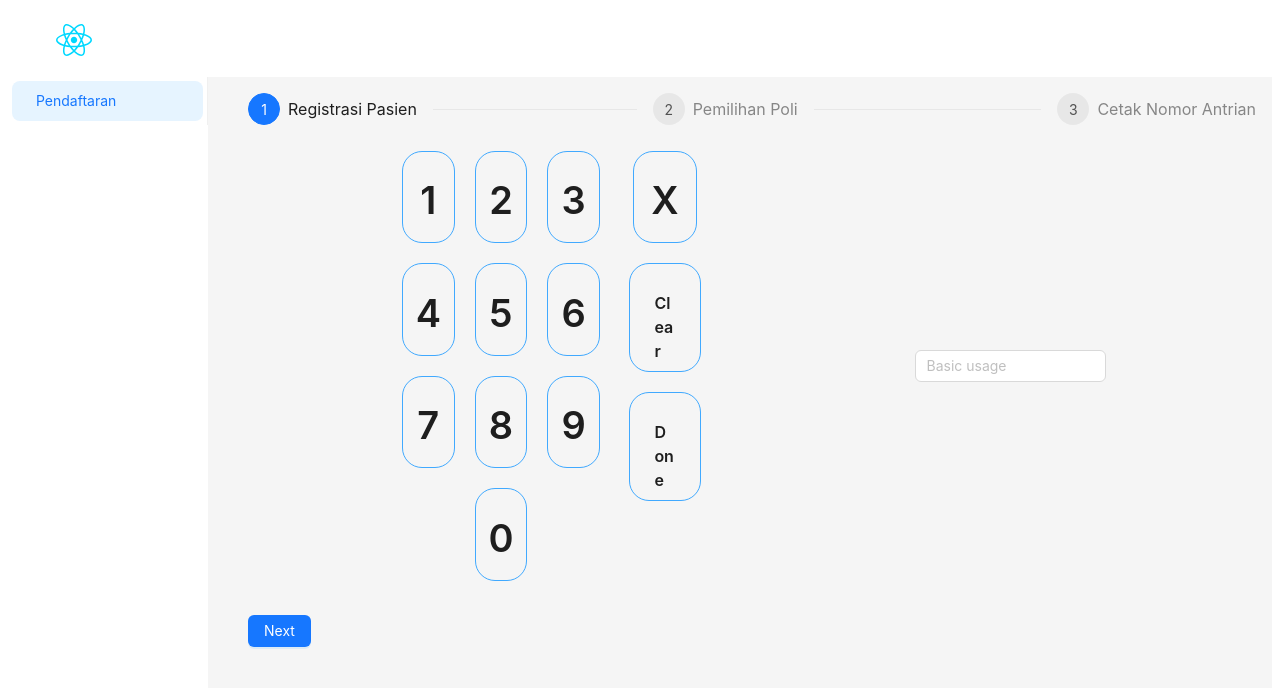
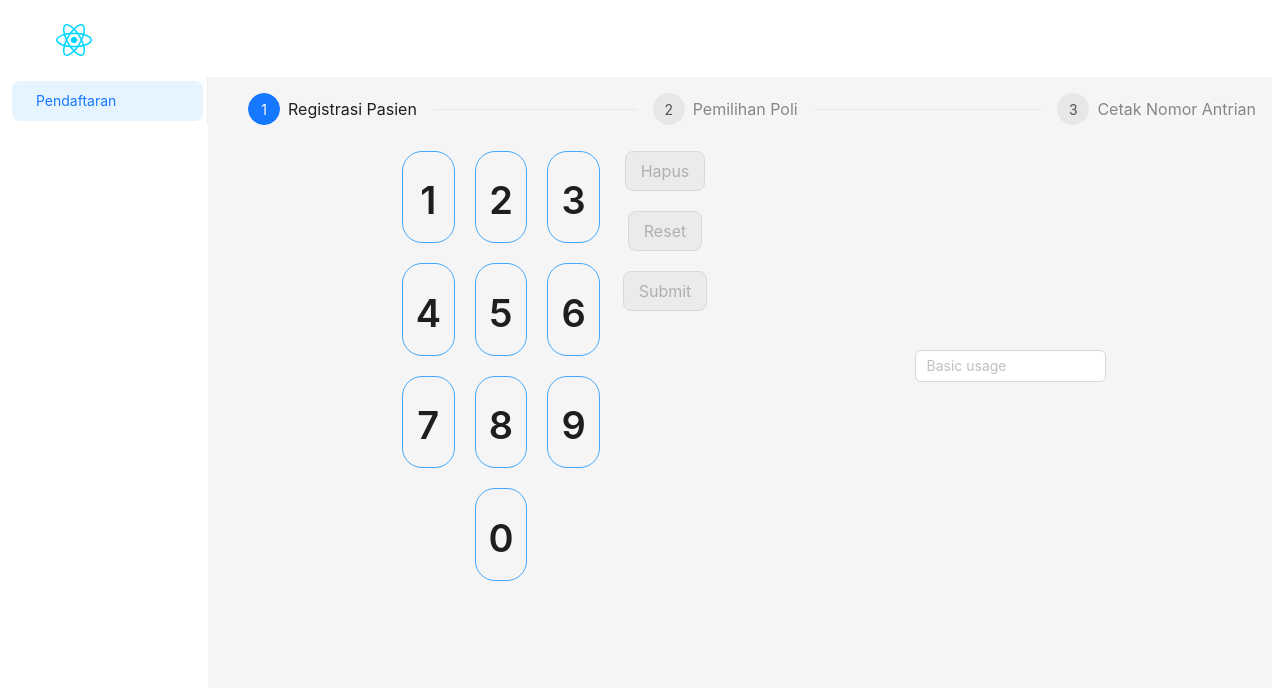
Before and after one commit to feriksan/rsudPuriHusada, a React (Vite) app: page / in a window 1280 px wide. Shown: the top 688 px of the page. Built offline with nearby package versions, Linux system fonts and the light colour scheme; what @react-pdf/renderer would draw is missing.

Commit message:
disable button when input is null

```diff
--- a/src/component/FingerInput/FingerInput.jsx
+++ b/src/component/FingerInput/FingerInput.jsx
@@ -1,9 +1,9 @@
 // import React from 'react';
-import {Col, Row} from 'antd';
+import {Col, Row, Button} from 'antd';
 import '../../assets/disableBlock.css'
 import FingertipButton from "./FingertipButton.jsx";
 
-const FingerInput = ({setNumber, clearForm, backspace, submit}) => {
+const FingerInput = ({setNumber, clearForm, backspace, submit, numbers}) => {
     const handleClick = (event, number) =>{
         switch (event.detail){
             case 1:{
@@ -25,34 +25,34 @@ const FingerInput = ({setNumber, clearForm, backspace, submit}) => {
             <Row>
                 <Col span={10}>
                     <Row gutter={48} justify={"center"} align={"middle"}>
-                        <FingertipButton text={1} click={handleClick} size={5} fontSize={10}/>
-                        <FingertipButton text={2} click={handleClick} size={5} fontSize={10}/>
-                        <FingertipButton text={3} click={handleClick} size={5} fontSize={10}/>
+                        <FingertipButton text={1} click={handleClick} size={5} fontSize={10} type={"finger"}/>
+                        <FingertipButton text={2} click={handleClick} size={5} fontSize={10} type={"finger"}/>
+                        <FingertipButton text={3} click={handleClick} size={5} fontSize={10} type={"finger"}/>
                     </Row>
                     <Row gutter={48} justify={"center"} align={"middle"}>
-                        <FingertipButton text={4} click={handleClick} size={5} fontSize={10}/>
-                        <FingertipButton text={5} click={handleClick} size={5} fontSize={10}/>
-                        <FingertipButton text={6} click={handleClick} size={5} fontSize={10}/>
+                        <FingertipButton text={4} click={handleClick} size={5} fontSize={10} type={"finger"}/>
+                        <FingertipButton text={5} click={handleClick} size={5} fontSize={10} type={"finger"}/>
+                        <FingertipButton text={6} click={handleClick} size={5} fontSize={10} type={"finger"}/>
                     </Row>
                     <Row gutter={48} justify={"center"} align={"middle"}>
-                        <FingertipButton text={7} click={handleClick} size={5} fontSize={10}/>
-                        <FingertipButton text={8} click={handleClick} size={5} fontSize={10}/>
-                        <FingertipButton text={9} click={handleClick} size={5} fontSize={10}/>
+                        <FingertipButton text={7} click={handleClick} size={5} fontSize={10} type={"finger"}/>
+                        <FingertipButton text={8} click={handleClick} size={5} fontSize={10} type={"finger"}/>
+                        <FingertipButton text={9} click={handleClick} size={5} fontSize={10} type={"finger"}/>
                     </Row>
                     <Row gutter={48} justify={"center"} align={"middle"}>
-                        <FingertipButton text={0} click={handleClick} size={5} fontSize={10}/>
+                        <FingertipButton text={0} click={handleClick} size={5} fontSize={10} type={"finger"}/>
                     </Row>
                 </Col>
 
                 <Col span={6}>
                     <Row gutter={48} justify={"center"} align={"middle"}>
-                        <FingertipButton text={"X"} click={backspace} size={9} fontSize={10}/>
+                        <FingertipButton text={"Hapus"} click={backspace} size={9} fontSize={10} type={"button"} disabled={numbers.length <= 0}/>
                     </Row>
                     <Row gutter={48} justify={"center"} align={"middle"}>
-                        <FingertipButton text={"Clear"} click={clearForm} size={10} fontSize={5}/>
+                        <FingertipButton text={"Reset"} click={clearForm} size={10} fontSize={5} type={"button"} disabled={numbers.length <= 0}/>
                     </Row>
                     <Row gutter={48} justify={"center"} align={"middle"}>
-                        <FingertipButton text={"Done"} click={submit} size={10} fontSize={5}/>
+                        <FingertipButton text={"Submit"} click={submit} size={10} fontSize={5} type={"button"} disabled={numbers.length <= 0}/>
                     </Row>
                 </Col>
             </Row>
--- a/src/component/FingerInput/FingertipButton.jsx
+++ b/src/component/FingerInput/FingertipButton.jsx
@@ -1,4 +1,4 @@
-import {Col, Flex, Typography} from "antd";
+import {Button, Col, Flex, Typography} from "antd";
 const { Title } = Typography;
 import '../../assets/disableBlock.css'
 
@@ -7,13 +7,27 @@ const button = {
     borderRadius: 20,
     margin:'10px',
 };
-const FingertipButton = ({text, click, size, fontSize}) => {
+const buttonFunction = {
+    margin:'10px',
+};
+const FingertipButton = ({text, click, size, fontSize, type, disabled}) => {
     return(
+        <>
+        {type === "finger" ?
         <Col span={size} style={button} onClick={() => click(event, text)}>
             <Flex align="center" justify="center" vertical>
                 <Title className="disable-text-selection" level={fontSize}>{text.toString()}</Title>
             </Flex>
         </Col>
+            :
+        <Col span={size} style={buttonFunction}>
+        <Flex align="center" justify="center" vertical>
+            <Button type="primary" size="large" onClick={() => click(event, text)} disabled={disabled}>
+                {text}
+            </Button>
+        </Flex>
+        </Col>}
+        </>
     )
 }
 export default FingertipButton
--- a/src/component/Penjadwalan.jsx
+++ b/src/component/Penjadwalan.jsx
@@ -7,13 +7,12 @@ import {add} from "../features/penjadwalan/saveJadwal.js";
 
 const api = new Api()
 const helper = new Helper()
-const Penjadwalan = () => {
+const Penjadwalan = ({disabled}) => {
     const [poli, setPoli] = useState([])
     const [dokter, setDokter] = useState([])
     const [jadwal, setJadwal] = useState([])
     const [selectedPoli, setSelectedPoli] = useState()
     const [selectedDoctor, setSelectedDoctor] = useState()
-    const [selectedJadwal, setSelectedJadwal] = useState()
     const dispatch = useDispatch()
     let dataJson = {}
 
@@ -26,12 +25,12 @@ const Penjadwalan = () => {
         console.log(`selected ${value}`);
     };
     const onChangeJadwal = (value) => {
-        setSelectedJadwal(value)
         dataJson = {
             "poli":selectedPoli,
             "doctor":selectedDoctor,
             "jadwal":value
         }
+        {disabled(false)}
         dispatch(add({dataJson}))
         console.log(`selected ${value}`);
     };
@@ -60,12 +59,13 @@ const Penjadwalan = () => {
         await api
             .getJadwal({"kdpoli":"INT", "tgl":helper.formatDate()})
             .then((response) => {
+                console.log(response.data)
                 setJadwal(response.data)
-
             })
     }
 
     useEffect(() => {
+        {disabled(true)}
         getPoli()
         getDokter()
         getJadwal()
--- a/src/component/Reports/InvoiceDataRow.jsx
+++ b/src/component/Reports/InvoiceDataRow.jsx
@@ -32,7 +32,7 @@ const styles = StyleSheet.create({
 
 
 const InvoiceTableRow = ({items, jadwal}) => {
-    console.log(jadwal)
+    console.log(jadwal.dataJson)
     // const rows = items.map( item =>
     //     <View style={styles.row} key={item.sno.toString()}>
     //         <Text style={styles.description}>{item.desc}</Text>
@@ -56,12 +56,12 @@ const InvoiceTableRow = ({items, jadwal}) => {
         <View style={styles.row} key={items.noSep.toString()}>
             <Text style={styles.printTitle}>Poli Tujuan</Text>
             <Text style={styles.qty}>:</Text>
-            <Text style={styles.printData}>{jadwal.poli}</Text>
+            <Text style={styles.printData}>{jadwal.dataJson.poli}</Text>
         </View>
         <View style={styles.row} key={items.noSep.toString()}>
             <Text style={styles.printTitle}>Nama Dokter</Text>
             <Text style={styles.qty}>:</Text>
-            <Text style={styles.printData}>{jadwal.doctor}</Text>
+            <Text style={styles.printData}>{jadwal.dataJson.doctor}</Text>
         </View>
         <View style={styles.row} key={items.noSep.toString()}>
             <Text style={styles.printTitle}>Hari / Tanggal</Text>
@@ -71,12 +71,12 @@ const InvoiceTableRow = ({items, jadwal}) => {
         <View style={styles.row} key={items.noSep.toString()}>
             <Text style={styles.printTitle}>Waktu</Text>
             <Text style={styles.qty}>:</Text>
-            <Text style={styles.printData}>{jadwal.jadwal}</Text>
+            <Text style={styles.printData}>{jadwal.dataJson.jadwal}</Text>
         </View>
         <View style={styles.row} key={items.noSep.toString()}>
             <Text style={styles.printTitle}>No Antrian</Text>
             <Text style={styles.qty}>:</Text>
-            <Text style={styles.printData}>{items.tujuanKunj}</Text>
+            <Text style={styles.printData}>{items.noSep}</Text>
         </View>
     </Fragment> )
 };
--- a/src/view/Pendaftaran.jsx
+++ b/src/view/Pendaftaran.jsx
@@ -2,11 +2,12 @@ import React, { useState } from 'react';
 import {Button, message, Steps, theme} from 'antd';
 import InputBpjs from "../component/BPJS/InputBpjs.jsx";
 import Penjadwalan from "../component/Penjadwalan.jsx";
-import CetakRegistrasi from "../component/CetakRegistrasi.jsx";
+import CetakRegistrasiBody from "../component/CetakRegistrasi.jsx";
 
 const Pendaftaran = () => {
     const { token } = theme.useToken();
     const [current, setCurrent] = useState(0);
+    const [disabled, setDisabled] = useState(false)
     const next = () => {
         setCurrent(current + 1);
     };
@@ -20,11 +21,11 @@ const Pendaftaran = () => {
         },
         {
             title: 'Pemilihan Poli',
-            content: <Penjadwalan/>,
+            content: <Penjadwalan disabled={setDisabled}/>,
         },
         {
             title: 'Cetak Nomor Antrian',
-            content: <CetakRegistrasi/>,
+            content: <CetakRegistrasiBody/>,
         },
     ];
     const items = steps.map((item) => ({
@@ -45,8 +46,8 @@ const Pendaftaran = () => {
                     marginTop: 24,
                 }}
             >
-                {current < steps.length - 1 && (
-                    <Button type="primary" onClick={() => next()}>
+                {current < steps.length - 1 && current > 0 && (
+                    <Button type="primary" onClick={() => next()} disabled={disabled}>
                         Next
                     </Button>
                 )}
```
Also changed, not shown: src/component/BPJS/InputBpjs.jsx (+4 -80 lines).
